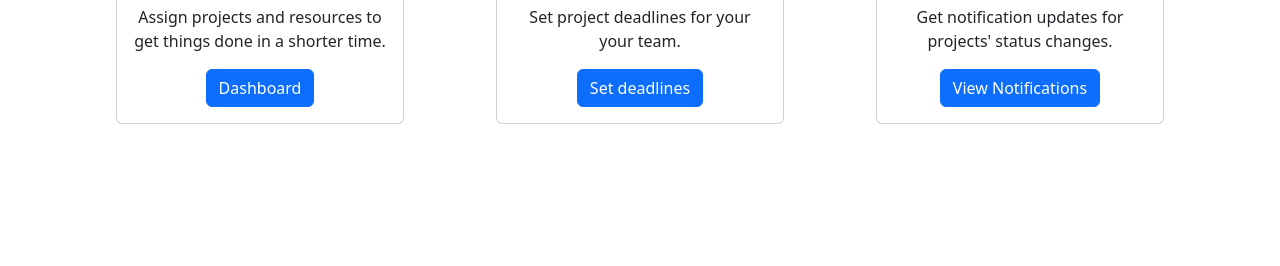
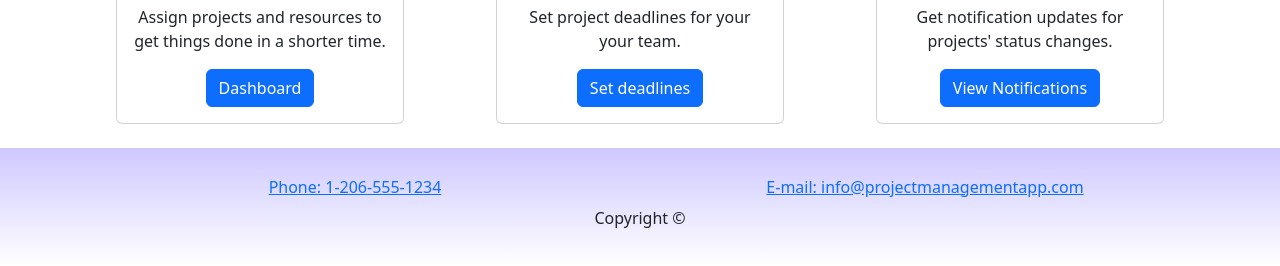
Before and after one commit to Riccardocode/projectManagerApp, a plain HTML site: page index.html in a window 1280 px wide. Shown: the part 1244-1510 px from the top of the page. Before the commit the page ends 1368 px from the top, so only its background shows below. Drawn offline with nearby package versions, Linux system fonts and the light colour scheme.

Commit message:
footer added

```diff
--- a/index.html
+++ b/index.html
@@ -17,7 +17,7 @@
     </div>
     -->
 
-    <nav class="navbar navbar-expand-lg bg-body-primary">
+    <nav class="navbar navbar-expand-lg bg-body-primary sticky-top">
       <div class="container-fluid col-sm-4">
         <a class="navbar-brand" href="#"><img src="img/Project Management-logo.png" width="80" height="80" alt=""></a>
         <button class="navbar-toggler" type="button" data-bs-toggle="collapse" data-bs-target="#navbarNav" aria-controls="navbarNav" aria-expanded="false" aria-label="Toggle navigation">
@@ -94,6 +94,25 @@
       </div>
 
     </div>
+    <br>
+    <div class="site-footer">
+      <div class="container">
+        <div class="row">
+          <div class="col col-sm-6 text-center">
+            <a role="button" class="btn btn-link" href="tel:+391258469745"><i class="text-primary"></i> Phone: 1-206-555-1234</a><br />
+
+          </div>
+          <div class="col col-sm-6 text-center">
+            <a role="button" class="btn btn-link" href="mailto:campsites@nucamp.co"><i class="text-primary"></i> E-mail: info@projectmanagementapp.com</a>
+          </div>
+        </div>
+        <div class="row ">
+          <div class="col ">
+            <p class="text-center" >Copyright &#169;</p>
+          </div>
+        </div>
+      </div>
+    </div>
     <script src="https://cdn.jsdelivr.net/npm/bootstrap@5.3.0-alpha1/dist/js/bootstrap.bundle.min.js" integrity="sha384-w76AqPfDkMBDXo30jS1Sgez6pr3x5MlQ1ZAGC+nuZB+EYdgRZgiwxhTBTkF7CXvN" crossorigin="anonymous"></script>
   </body>
 </html>
```
